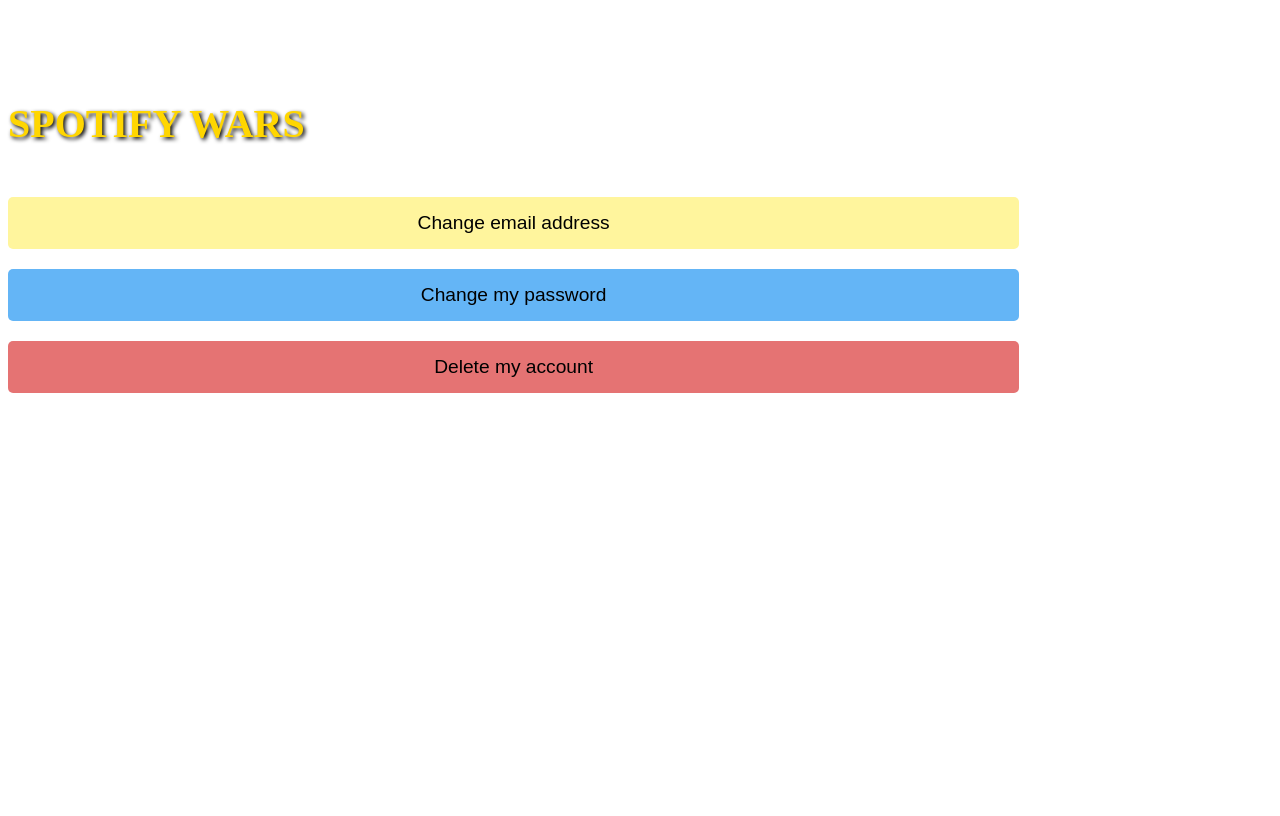
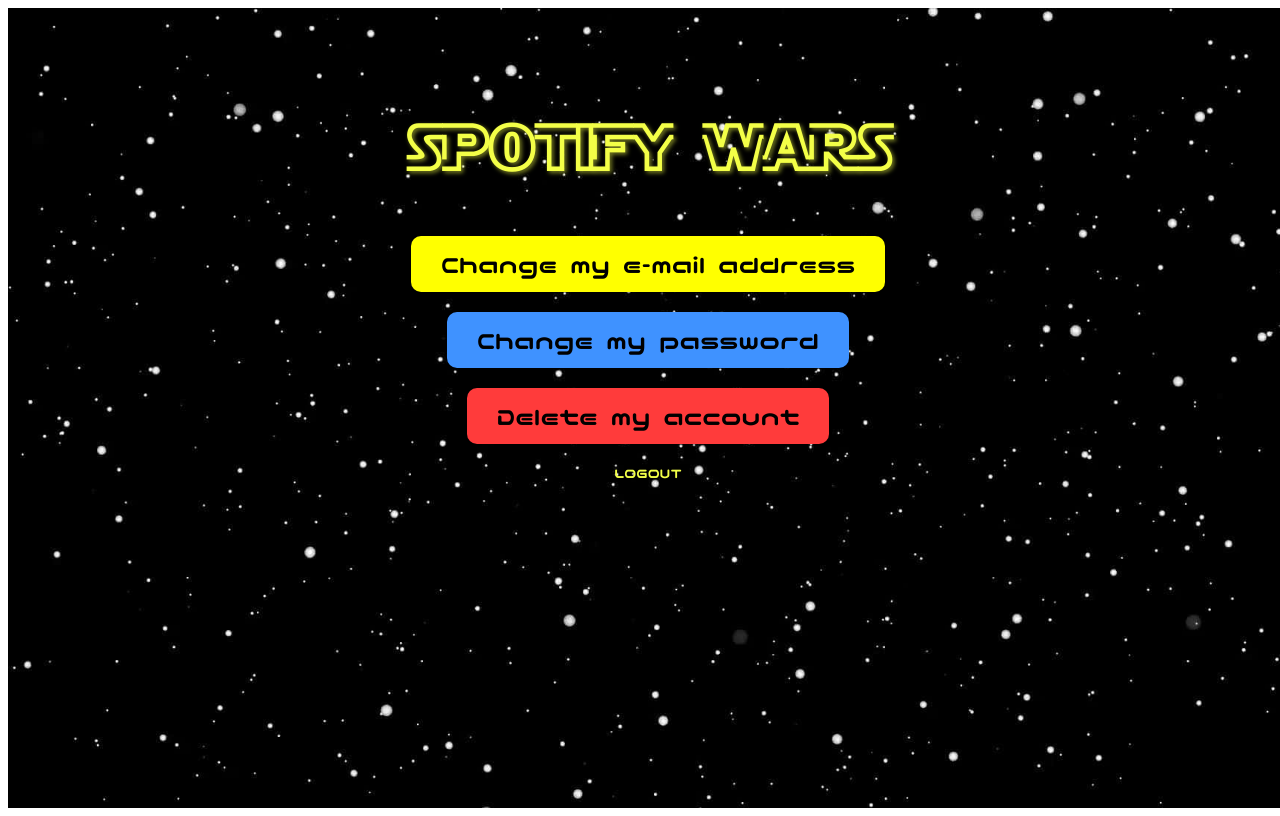
Before and after one commit to okikisokoya/CS2340_Project2, an Angular app in the folder wrapped/: page /settings in a window 1280 px wide. Built offline with nearby package versions, Linux system fonts and the light colour scheme.

Commit message:
User Settings fixed
fixed user settings

```diff
--- a/wrapped/src/app/usersettings/usersettings.component.css
+++ b/wrapped/src/app/usersettings/usersettings.component.css
@@ -1,47 +1,181 @@
-/* Background with stars */
-body {
-    background-color: black;
-    /*background-image: url('/path-to-your-stars-background-image.png'); /* use a starry background */
-    color: #ffd600; /* Yellow color similar to the title color */
-    font-family: 'Roboto', sans-serif;
-    text-align: center;
+@font-face {
+    font-family: 'Nico-Moji';
+    src: url('../assets/fonts/nicomoji.ttf') format('truetype');
+    font-weight: normal;
+    font-style: normal;
+  }
+
+  @font-face {
+    font-family: 'Star-Jedi-Hollow';
+    src: url('../assets/fonts/Starjhol.ttf') format('truetype');
+    font-weight: normal;
+    font-style: normal;
+  }
+
+  * {
+    box-sizing: border-box;
+  }
+
+  body {
+    margin: 0;
+    padding: 0;
+    height: 100vh;
+    width: 100vw;
+    overflow: hidden;
   }
 
   .settings-container {
-    margin-top: 100px;
+    text-align: center;
+    background-image: url('../assets/background.jpg');
+    background-size: cover;
+    background-position: center;
+    background-repeat: no-repeat;
+    width: 100vw;
+    min-height: 100vh;
+    padding: 40px;
+  }
+
+   p {
+    font-family: 'Nico-Moji', sans-serif;
+    color: #F3FF47;
+  }
+
+  sub {
+    font-family: 'Nico-Moji', sans-serif;
+    color: white;
+    font-weight: bolder;
+    font-size: 1.5rem;
   }
 
   h1 {
-    font-size: 2.5em;
-    color: #ffd600; /* Bright yellow */
-    margin-bottom: 40px;
-    font-weight: bold;
-    text-shadow: 2px 2px 4px #000000;
+    font-family: 'Star-Jedi-Hollow', sans-serif;
+    font-size: 4rem;
+    color: #F3FF47;
+    text-shadow: 2px 2px 4px rgba(243, 255, 71, 0.5);
   }
 
-  button {
-    width: 80%;
-    padding: 15px;
-    margin: 10px 0;
-    border: none;
+
+  .input-group {
+    margin-bottom: 20px;
+  }
+
+  .input-field {
+    width: 100%;
+    padding: 12px;
+    margin: 8px 0;
+    border: 2px solid #F3FF47;
     border-radius: 5px;
-    font-size: 1.2em;
-    color: black;
+    background-color: rgba(0, 0, 0, 0.5);
+    color: #F3FF47;
+    font-family: 'Nico-Moji', sans-serif;
+    font-size: 1rem;
+    transition: all 0.3s ease;
+  }
+
+  .input-field::placeholder {
+    color: rgba(243, 255, 71, 0.5);
+  }
+
+  .input-field:focus {
+    outline: none;
+    box-shadow: 0 0 10px rgba(243, 255, 71, 0.5);
+    background-color: rgba(0, 0, 0, 0.7);
+  }
+
+  .input-label {
+    display: block;
+    text-align: left;
+    margin-bottom: 5px;
+    color: #F3FF47;
+    font-family: 'Nico-Moji', sans-serif;
+  }
+
+  /* Style for the password field specifically */
+  .input-field[type="password"] {
+    border-color: lightgreen;
+  }
+
+  .input-field[type="password"]:focus {
+    box-shadow: 0 0 10px rgba(144, 238, 144, 0.5);
+  }
+
+  /* Helper links styling */
+  .helper-text {
+    text-align: left;
+    margin-top: 5px;
+    font-size: 0.9rem;
+    color: #F3FF47;
     cursor: pointer;
   }
 
-  button:nth-child(2) {
-    background-color: #fff59d; /* Light yellow for email button */
+  /* General Button Styling */
+  .menu-button {
+    font-family: 'Nico-Moji', sans-serif;
+    font-size: 1.6rem;
+    padding: 15px 30px;
+    border-radius: 10px;
+    border: none;
+    cursor: pointer;
+    margin: 10px 0;
+    transition: transform 0.3s, box-shadow 0.3s ease;
   }
 
-  button:nth-child(3) {
-    background-color: #64b5f6; /* Blue for password button */
+  /* Blue Button Style */
+  .blue-button {
+    background-color: #3F92FF; /* Blue background */
+    color: black; /* Black text */
   }
 
-  button:nth-child(4) {
-    background-color: #e57373; /* Red for delete account button */
+  .blue-button:hover {
+    transform: scale(1.05);
+    box-shadow: 0 4px 10px white;
   }
 
-  button:hover {
-    opacity: 0.9;
+  /* Red Button Style */
+  .red-button {
+    background-color: #FF3B3B; /* Red background */
+    color: black; /* Black text */
   }
+
+  .red-button:hover {
+    transform: scale(1.05);
+    box-shadow: 0 4px 10px white;
+  }
+
+  /* Yellow Button Style */
+  .yellow-button {
+    background-color: yellow; /* Yellow background */
+    color: black; /* Black text */
+  }
+
+  .yellow-button:hover {
+    transform: scale(1.05);
+    box-shadow: 0 4px 10px white;
+  }
+
+  /* Center-aligning buttons */
+  .menu-button {
+    display: block;
+    margin: 20px auto;
+  }
+
+
+  /* Submit button styling */
+  .submit-button {
+    width: 60%;
+    padding: 12px;
+    margin-top: 20px;
+    background-color: transparent;
+    border: 2px solid #F3FF47;
+    color: #F3FF47;
+    font-family: 'Nico-Moji', sans-serif;
+    font-size: 1.1rem;
+    border-radius: 5px;
+    cursor: pointer;
+    transition: all 0.3s ease;
+  }
+
+  .submit-button:hover {
+    background-color: #F3FF47;
+    color: black;
+  }
--- a/wrapped/src/app/usersettings/usersettings.component.html
+++ b/wrapped/src/app/usersettings/usersettings.component.html
@@ -1,6 +1,17 @@
-<div class="settings-container">
+<!-- <div class="settings-container">
     <h1>SPOTIFY WARS</h1>
     <button (click)="changeEmail()">Change email address</button>
     <button (click)="changePassword()">Change my password</button>
     <button (click)="deleteAccount()">Delete my account</button>
+  </div>  -->
+
+  <div class="settings-container">
+    <h1>SP0TiFY  WARS</h1>
+    <div class="actions">
+       <!-- Buttons -->
+    <button class="menu-button yellow-button">Change my e-mail address</button>
+    <button class="menu-button blue-button">Change my password</button>
+    <button class="menu-button red-button">Delete my account</button>
+
+    <div class="logout"><p><a class="helper-text" routerLink="/logout">LOGOUT</a></p></div>
   </div>
```
